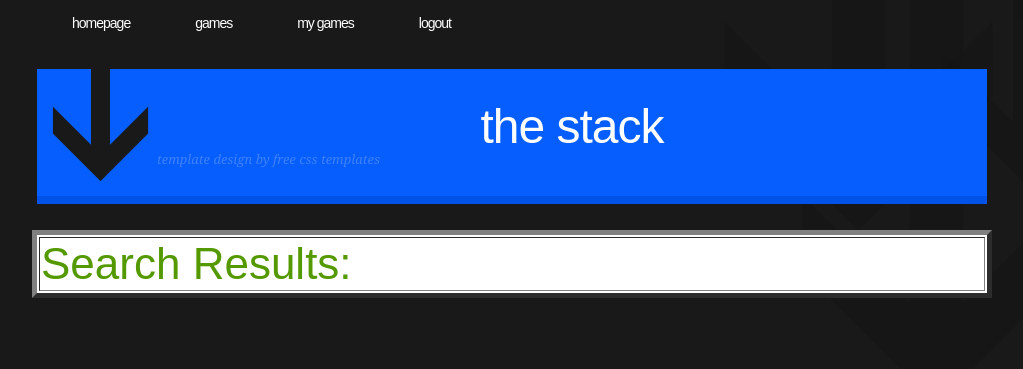
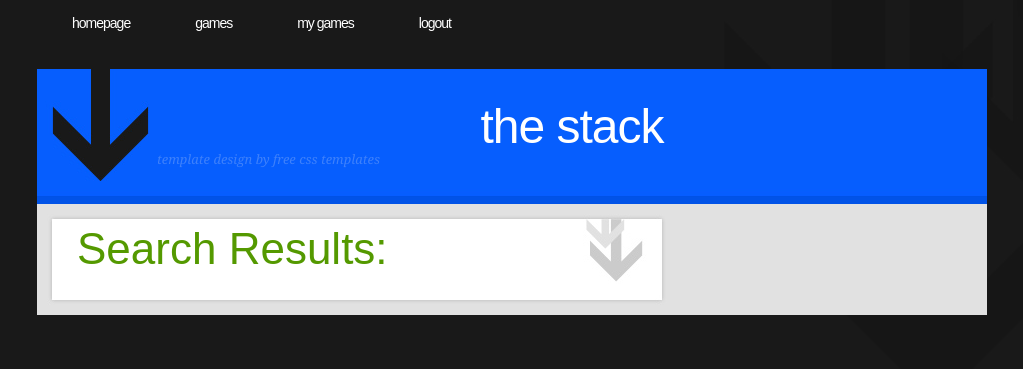
Before and after one commit to wessles4/vgdatabase, a PHP site: page /search.php in a window 1280 px wide. Shown: the part 21-390 px from the top of the page, without its empty margins (128-1151 px from the left). Run offline with PHP 8.4, Linux system fonts and the light colour scheme; a user stored in the database is signed in.

Commit message:
BIG UPDATE

```diff
--- a/search.php
+++ b/search.php
@@ -15,12 +15,14 @@ th {border-bottom: 1px solid black;}
 <?PHP
 	include('header.php');
 ?>
-<br>
-<br>
-<center>
-<table width=75% bgcolor=white border="5" bordercolorlight=red bordercolordark="dark red">
-	<tr>
-	<td>
+<div id="page">
+	<div id="page-bgtop">
+		<div id="page-bgbtm">
+			<div id="content">
+				<div class="post">
+					<div class="post-bgtop">
+						<div class="post-bgbtm">
+							<div class="entry">
 								<h1 align=left>Search Results:</h1>
 								<form method="post">
 								<?php
@@ -45,15 +47,19 @@ th {border-bottom: 1px solid black;}
 											$rating = $row['rating'];
 											$ign_score = $row['ign_score'];
 
-
 											echo "<tr><td width = 1000>$name</td><td width = 1000>$developer</td><td width = 800>$platform</td><td width = 500>$genre</td><td width = 500>$rating</td><td width = 500>$ign_score</td></tr>\n";
 										}
 										echo "</table>\n";
 									}
 								?>
 								</form>
-	</td>
-	</tr>
-</table>
+							</div>
+						</div>
+					</div>
+				</div>
+			</div>
+		</div>
+	</div>
+</div>
 </body>
 </html>
```
Lines whose indentation alone changed are shown as unchanged.
